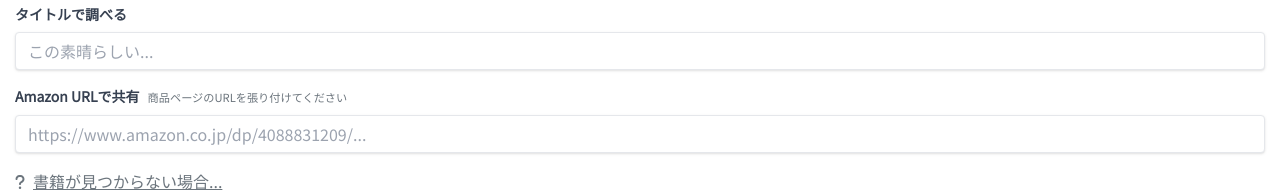
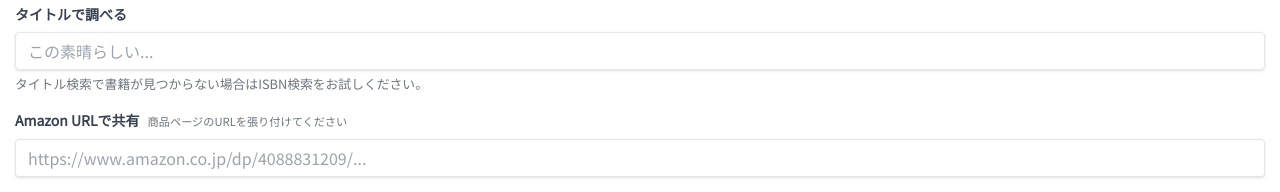
Before and after one commit to s-n-1-0/books_web, a Next.js app in the folder app/: page /ja/share in a window 1280 px wide. Shown: the part 671-863 px from the top of the page. Built offline with nearby package versions, Linux system fonts and the light colour scheme.

Commit message:
タイトル検索注釈追加

```diff
--- a/app/components/books/search-book-fields.tsx
+++ b/app/components/books/search-book-fields.tsx
@@ -151,6 +151,11 @@
             }}
           />
         </div>
+        <p className="text-left text-secondary">
+          <small>
+            タイトル検索で書籍が見つからない場合はISBN検索をお試しください。
+          </small>
+        </p>
         <SearchGoogleBooksModal ref={modalRef} />
       </div>
       <div className="mb-4">
```
